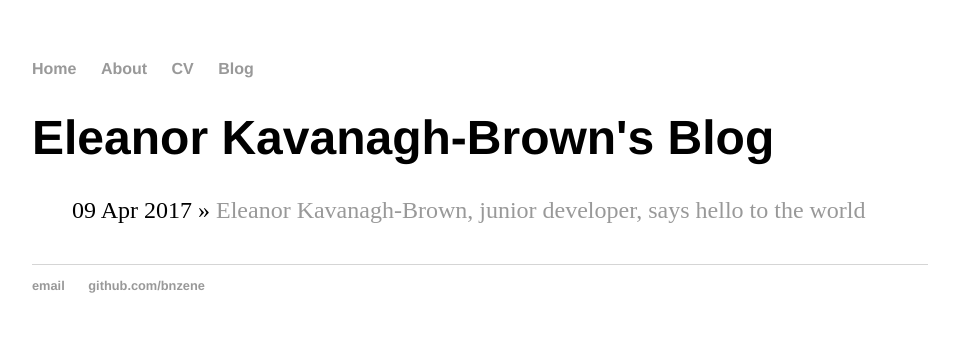
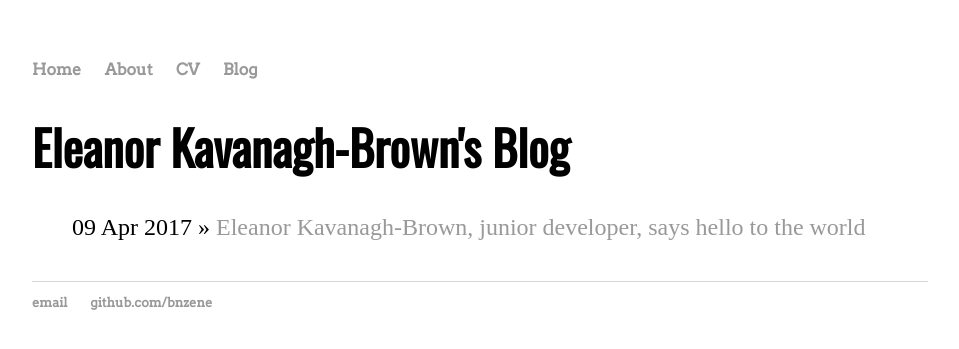
Before and after one commit to bnzene/bnzene.github.io, a Jekyll site: the page built from blog/index.html, in a window 1280 px wide. Shown: the top 349 px of the page, without its empty margins (160-1119 px from the left). Built offline with Jekyll 4.4.1, drawn with Linux system fonts in a browser that asks for light colours.

Commit message:
Add Google Fonts to head and stylesheet

```diff
--- a/_layouts/default.html
+++ b/_layouts/default.html
@@ -3,6 +3,7 @@
 		<head>
 			<title>{{ page.title }}</title>
 			<!-- link to main stylesheet -->
+			<link href="https://fonts.googleapis.com/css?family=Oswald|Arvo|Open+Sans:300|Roboto" rel="stylesheet">
 			<link rel="stylesheet" type="text/css" href="/css/main.css">
 			<link rel="icon" href="../favicon.ico" />
 			<link rel="icon" href="../favicons/favicon.png" type="image/png" />
--- a/css/main.css
+++ b/css/main.css
@@ -3,7 +3,7 @@
     width: 70%;
 }
 nav ul, footer ul {
-    font-family:'Helvetica', 'Arial', 'Sans-Serif';
+    font-family:'Arvo', 'Open Sans', 'Helvetica', 'Arial', sans-serif;
     padding: 0px;
     list-style: none;
     font-weight: bold;
@@ -21,7 +21,7 @@
 }
 h1 {
     font-size: 3em;
-    font-family:'Helvetica', 'Arial', 'Sans-Serif';
+    font-family: 'Oswald', 'Helvetica', 'Arial', sans-serif;
 }
 p {
     font-size: 1.5em;
```
